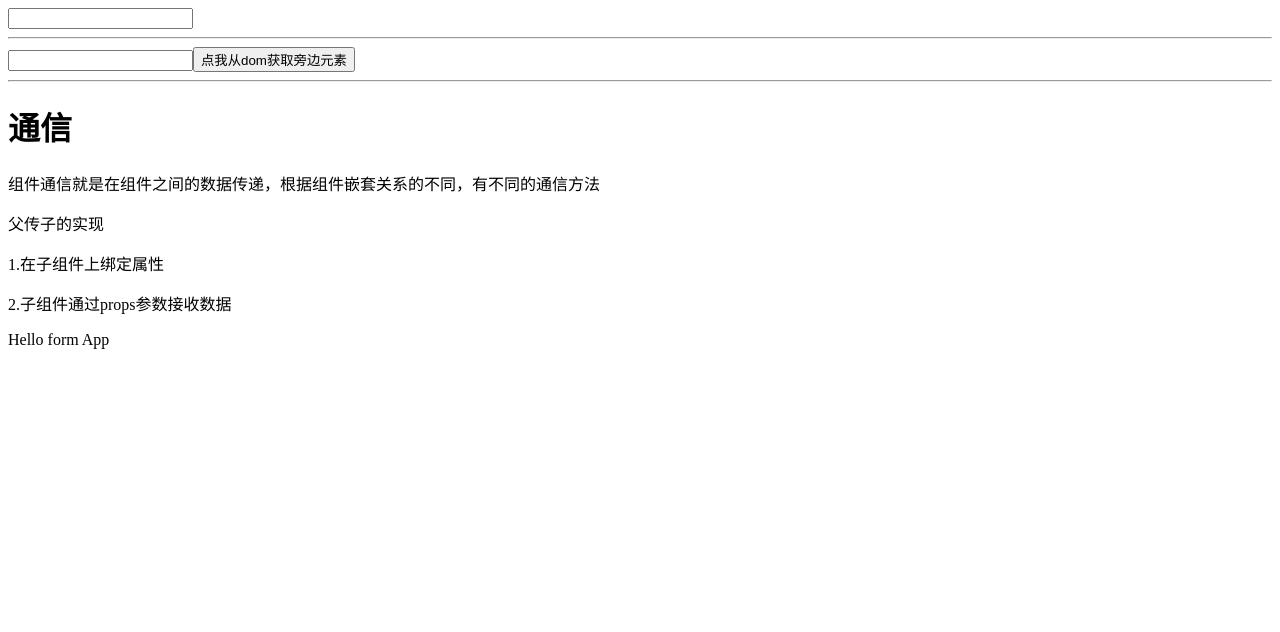
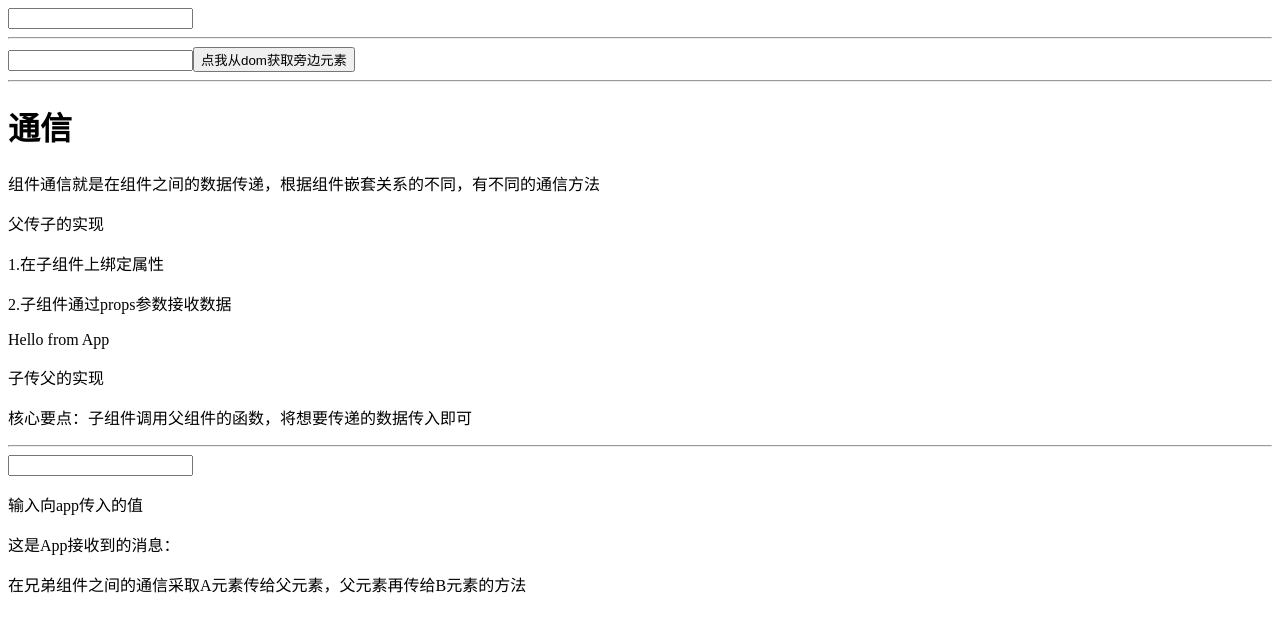
Before and after one commit to Lucky-Qu/React_Learn, a React (Vite) app in the folder src/day02/my-app/: page / in a window 1280 px wide. Shown: the top 632 px of the page. Built offline with nearby package versions, Linux system fonts and the light colour scheme.

Commit message:
learn: 学习了最基础的父子组件间通信，以及兄弟组件的通信

```diff
--- a/src/day02/my-app/src/App.tsx
+++ b/src/day02/my-app/src/App.tsx
@@ -1,7 +1,13 @@
 import {useRef, useState} from "react";
+import * as React from "react";
 
 interface SonAppProps {
     msg: string
+    children?: React.ReactNode
+}
+interface PracticeSonAppProps {
+    onSendMsgToApp: (msg: string) => void
+    children?: React.ReactNode
 }
 const SonApp= (props: SonAppProps)=>{
     return (
@@ -13,13 +19,31 @@ const SonApp= (props: SonAppProps)=>{
     )
 }
 
+const PracticeSonApp = (props: PracticeSonAppProps) => {
+    const [msg, setMsg] = useState('')
+    const sendMsgToApp = (msg: string) => {
+        setMsg(msg)
+        props.onSendMsgToApp(msg)
+    }
+    return (
+        <div>
+        <input value={msg} onChange={(e)=>sendMsgToApp(e.target.value)}></input>
+        <p>输入向app传入的值</p>
+        </div>
+    )
+}
+
 function App() {
     const [inputValue, setInputValue] = useState("")
-    const inputRef = useRef(null)
+    const inputRef = useRef<HTMLInputElement | null>(null)
     const printInputRef = () =>{
         console.dir(inputRef.current)
     }
-    const msg: string = "Hello form App"
+    const [receivedMsg, setReceivedMsg] = useState("")
+    const msg: string = "Hello from App"
+    const sendMsgToApp = (msg: string) => {
+        setReceivedMsg(msg)
+    }
   return (
       <div>
           {/*表单受控绑定*/}
@@ -46,6 +70,20 @@ function App() {
           <p>2.子组件通过props参数接收数据</p>
           {/*通常来说，子组件接收参数可以为任何名，但约定俗成为props，接收到的是一个对象，对象内字段名为传入时的属性名*/}
           <SonApp msg={msg}/>
+          {/*props可传递不同类型的数据，包括但不限于数字，字符串，布尔值，数组，对象，函数，JSX*/}
+          {/*父组件的数据只能由父组件进行修改，props是只读的*/}
+          {/*特殊的props*/}
+          {/*当将文本写在子组件的标签下，子组件将会自己接收一个props，属性名为children*/}
+          <SonApp msg={""}>
+              <span>Im a span</span>
+          </SonApp>
+          <p>子传父的实现</p>
+          <p>核心要点：子组件调用父组件的函数，将想要传递的数据传入即可</p>
+          {/*约定俗成：传递函数的时候，用on来开头*/}
+          <hr />
+          <PracticeSonApp onSendMsgToApp={sendMsgToApp}></PracticeSonApp>
+          <p>这是App接收到的消息：{receivedMsg}</p>
+          <p>在兄弟组件之间的通信采取A元素传给父元素，父元素再传给B元素的方法</p>
       </div>
   )
 }
```
